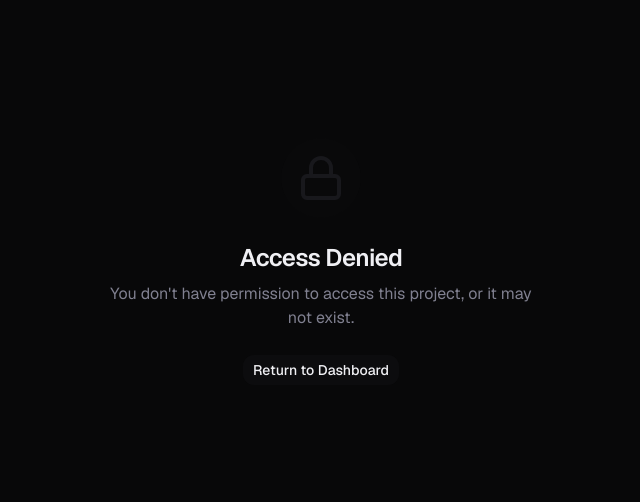
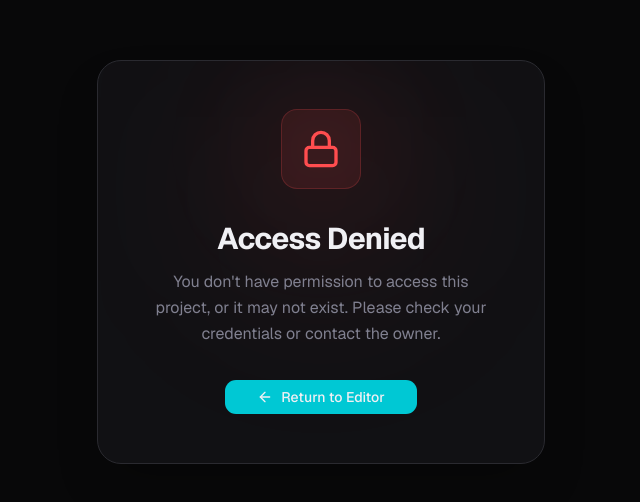
Before and after one commit to BnS2/ghost-ai, a Next.js app: page /editor/1 in a window 1280 px wide. Shown: the part 138-640 px from the top of the page, without its empty margins (319-959 px from the left). Built offline with nearby package versions, Linux system fonts and the light colour scheme; no server answers; the database is empty; sample sign-in values are in the browser's storage; what varlock would draw is missing.

Commit message:
feat: redesign access denied page (#16)

```diff
--- a/components/editor/access-denied.tsx
+++ b/components/editor/access-denied.tsx
@@ -1,24 +1,41 @@
 "use client";
 
-import { Lock } from "lucide-react";
+import { ArrowLeft, Lock } from "lucide-react";
 import Link from "next/link";
 import { buttonVariants } from "@/components/ui/button";
+import { cn } from "@/lib/utils";
 
 export function AccessDenied() {
   return (
-    <div className="flex flex-col items-center justify-center min-h-screen bg-canvas-bg text-foreground p-4">
-      <div className="flex flex-col items-center max-w-md text-center space-y-6">
-        <div className="p-4 rounded-full bg-accent/10">
-          <Lock className="w-12 h-12 text-accent" />
+    <div className="flex flex-col items-center justify-center min-h-screen bg-base text-copy-primary p-4 antialiased">
+      <div className="relative flex flex-col items-center max-w-md w-full text-center space-y-8 p-12 rounded-3xl bg-surface border border-surface-border shadow-2xl overflow-hidden">
+        {/* Visual Decoration */}
+        <div className="absolute top-0 left-1/2 -translate-x-1/2 w-64 h-64 bg-state-error/5 blur-[80px] rounded-full pointer-events-none" />
+
+        <div className="relative group">
+          <div className="absolute inset-0 bg-state-error/20 blur-2xl rounded-full scale-150 opacity-50 group-hover:opacity-80 transition-opacity" />
+          <div className="relative flex items-center justify-center w-20 h-20 rounded-2xl bg-state-error/10 border border-state-error/20">
+            <Lock className="w-10 h-10 text-state-error" />
+          </div>
         </div>
-        <div className="space-y-2">
-          <h1 className="text-2xl font-semibold tracking-tight">Access Denied</h1>
-          <p className="text-muted-foreground">
-            You don&apos;t have permission to access this project, or it may not exist.
+
+        <div className="space-y-3 relative">
+          <h1 className="text-3xl font-bold tracking-tight text-copy-primary">Access Denied</h1>
+          <p className="text-copy-muted leading-relaxed">
+            You don&apos;t have permission to access this project, or it may not exist. Please check
+            your credentials or contact the owner.
           </p>
         </div>
-        <Link href="/editor" className={buttonVariants({ variant: "outline" })}>
-          Return to Dashboard
+
+        <Link
+          href="/editor"
+          className={cn(
+            buttonVariants({ variant: "default", size: "lg" }),
+            "relative w-full sm:w-auto px-8 gap-2 group",
+          )}
+        >
+          <ArrowLeft className="w-4 h-4 transition-transform group-hover:-translate-x-1" />
+          <span>Return to Editor</span>
         </Link>
       </div>
     </div>
```
